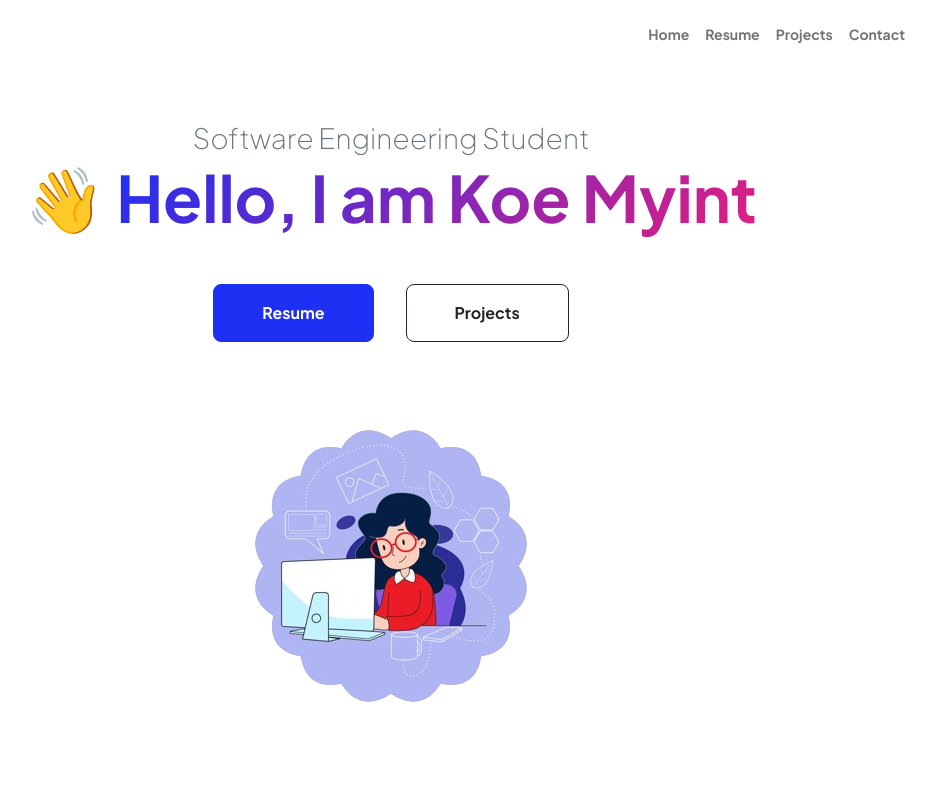
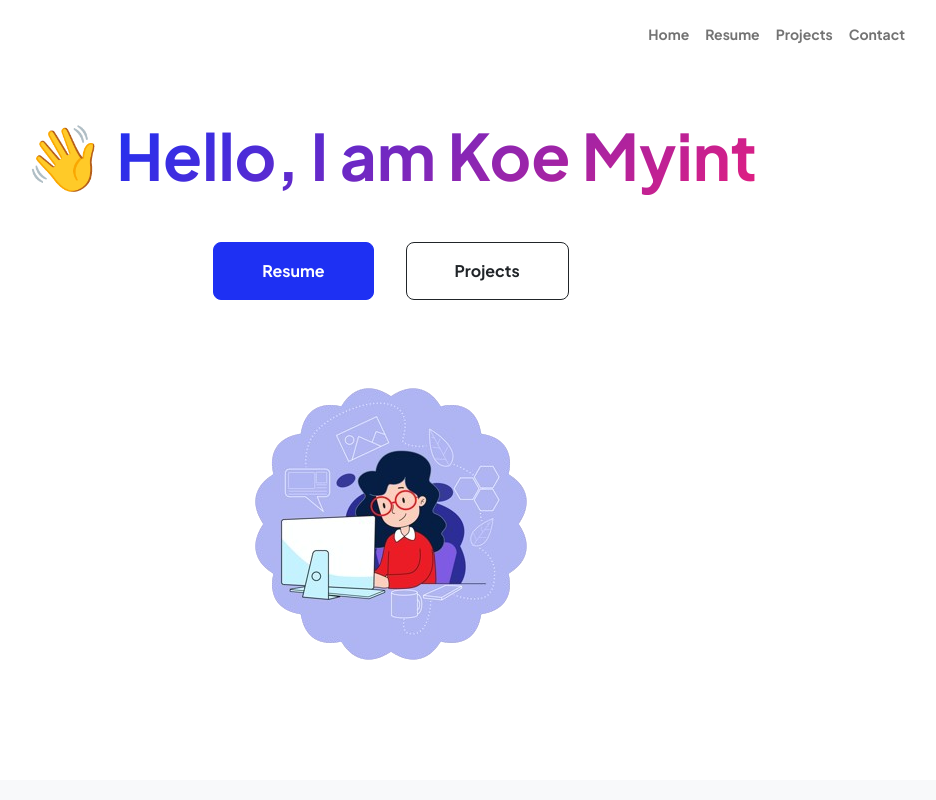
Before and after one commit to Sepchakoe/landing-page, a plain HTML site: page index.html in a window 1280 px wide. Shown: the top 800 px of the page, without its empty margins (249-1185 px from the left). Drawn offline with nearby package versions, Linux system fonts and the light colour scheme.

Commit message:
edit the header

```diff
--- a/index.html
+++ b/index.html
@@ -42,7 +42,7 @@
                             <!-- Header text content-->
                             <div class="text-center text-xxl-start">
                                 <!-- <div class="badge bg-gradient-primary-to-secondary text-white mb-4"><div class="text-uppercase">Design &middot; Development &middot; Marketing</div></div> -->
-                                <div class="fs-3 fw-light text-muted">Software Engineering Student</div>
+                                <!-- <div class="fs-3 fw-light text-muted">Software Engineering Student</div> -->
                                 <h1 class="display-3 fw-bolder mb-5">
                                     <span class="emoji" style="color: #FF5733;">👋</span>
                                     <span class="text-gradient d-inline">Hello, I am Koe Myint</span>
```
